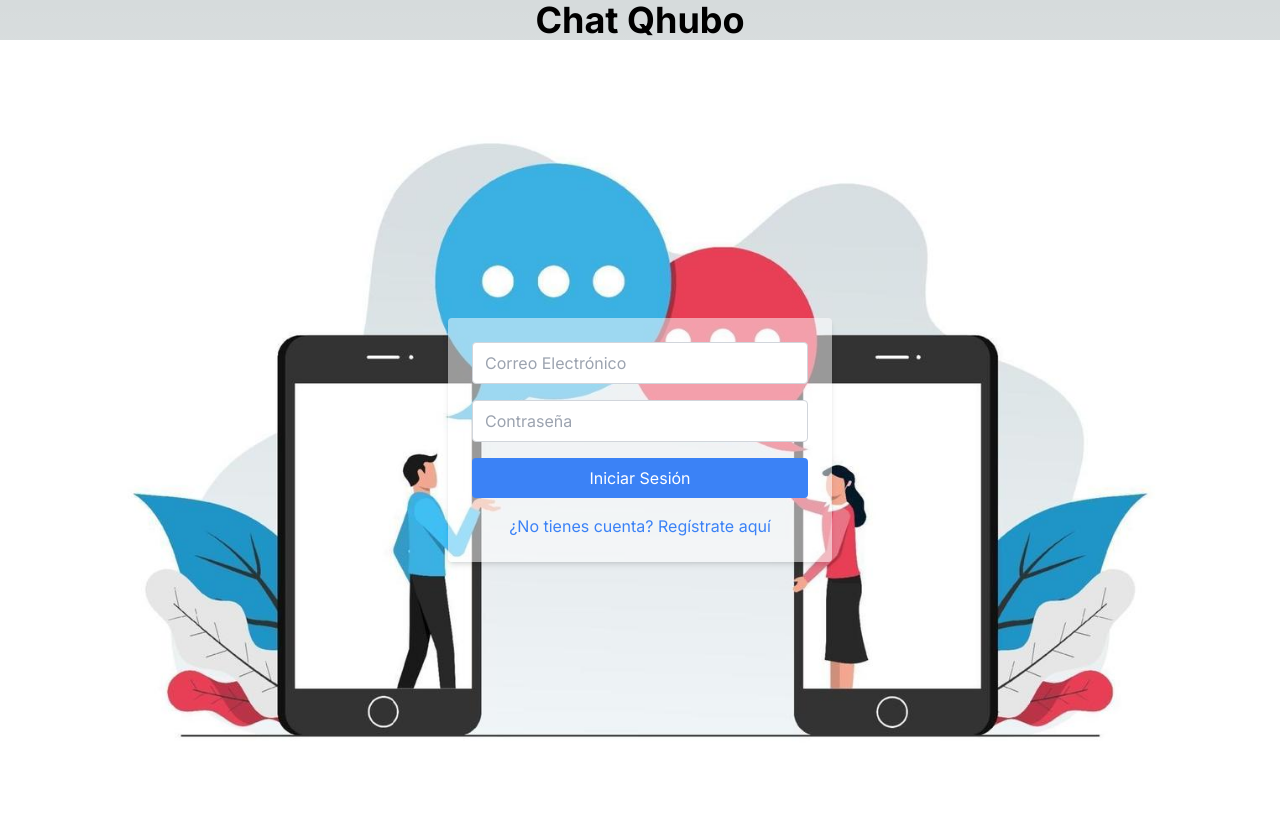
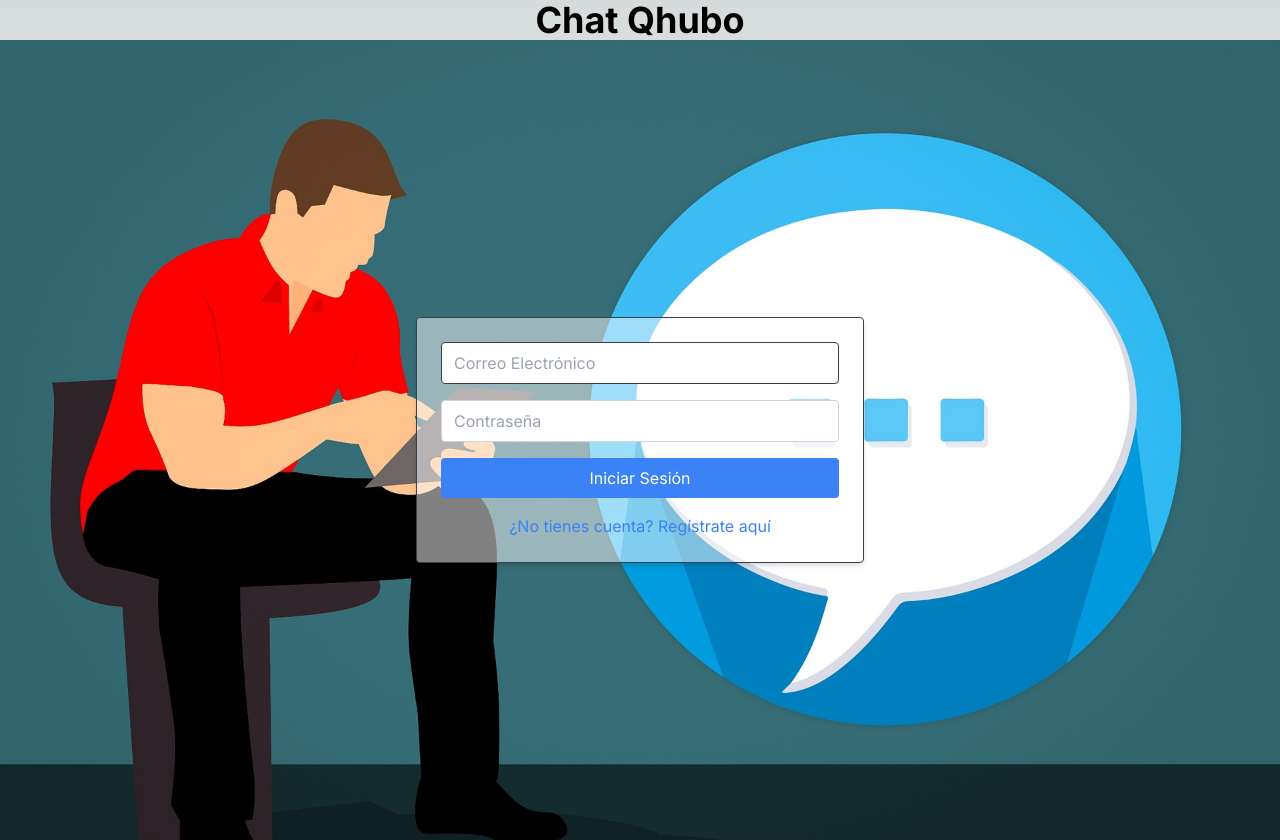
Before and after one commit to elvisuriel/videochat, a Next.js app: page / in a window 1280 px wide. Built offline with nearby package versions, Linux system fonts and the light colour scheme; no server answers.

Commit message:
subiendo imagen

```diff
--- a/src/app/components/SignInForm.tsx
+++ b/src/app/components/SignInForm.tsx
@@ -26,10 +26,10 @@ const SignInForm: React.FC<SignInFormProps> = ({ auth, onSignInSuccess }) => {
 
     return (
         <div className="relative flex justify-center items-center h-screen">
-            <div className="absolute bg-cover bg-center inset-0" style={{ backgroundImage: "url('assets/chat.jpg')" }}></div>
-            <div className="z-10 max-w-sm p-6 bg-white text-gray-900 rounded shadow-md bg-opacity-50">
+            <div className="absolute bg-cover bg-center inset-0" style={{ backgroundImage: "url('assets/chatt.jpg')" }}></div>
+            <div className="z-10 max-w-md p-6 border border-gray-700 bg-white text-gray-900 rounded shadow-md bg-opacity-50">
                 <input
-                    className="w-full mb-4 px-3 py-2 border border-gray-300 rounded"
+                    className="w-full mb-4 px-3 py-2 border border-gray-700 rounded"
                     type="email"
                     placeholder="Correo Electrónico"
                     value={email}
```
Also changed, not shown: public/assets/chat.jpg (deleted), public/assets/chatt.jpg (added).
